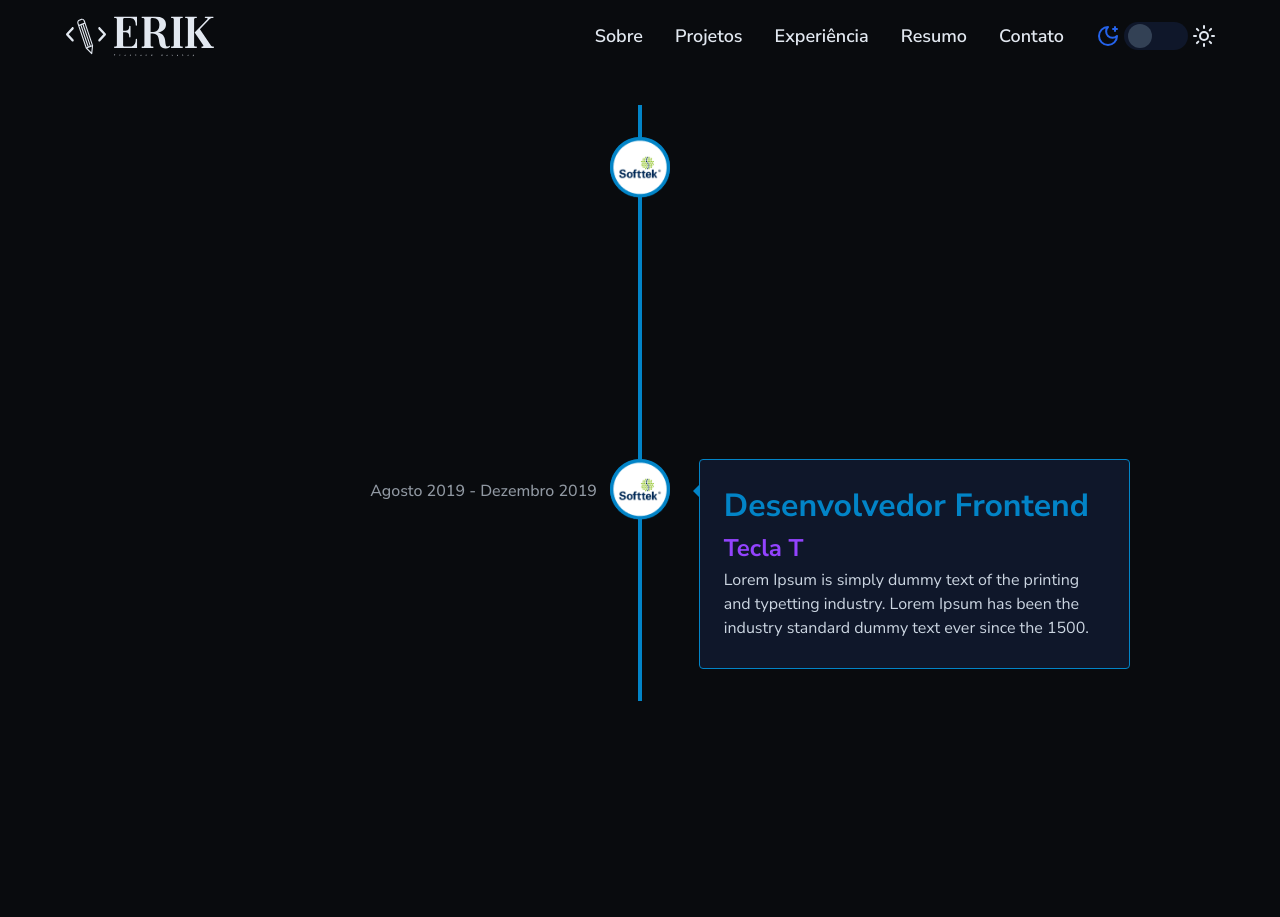
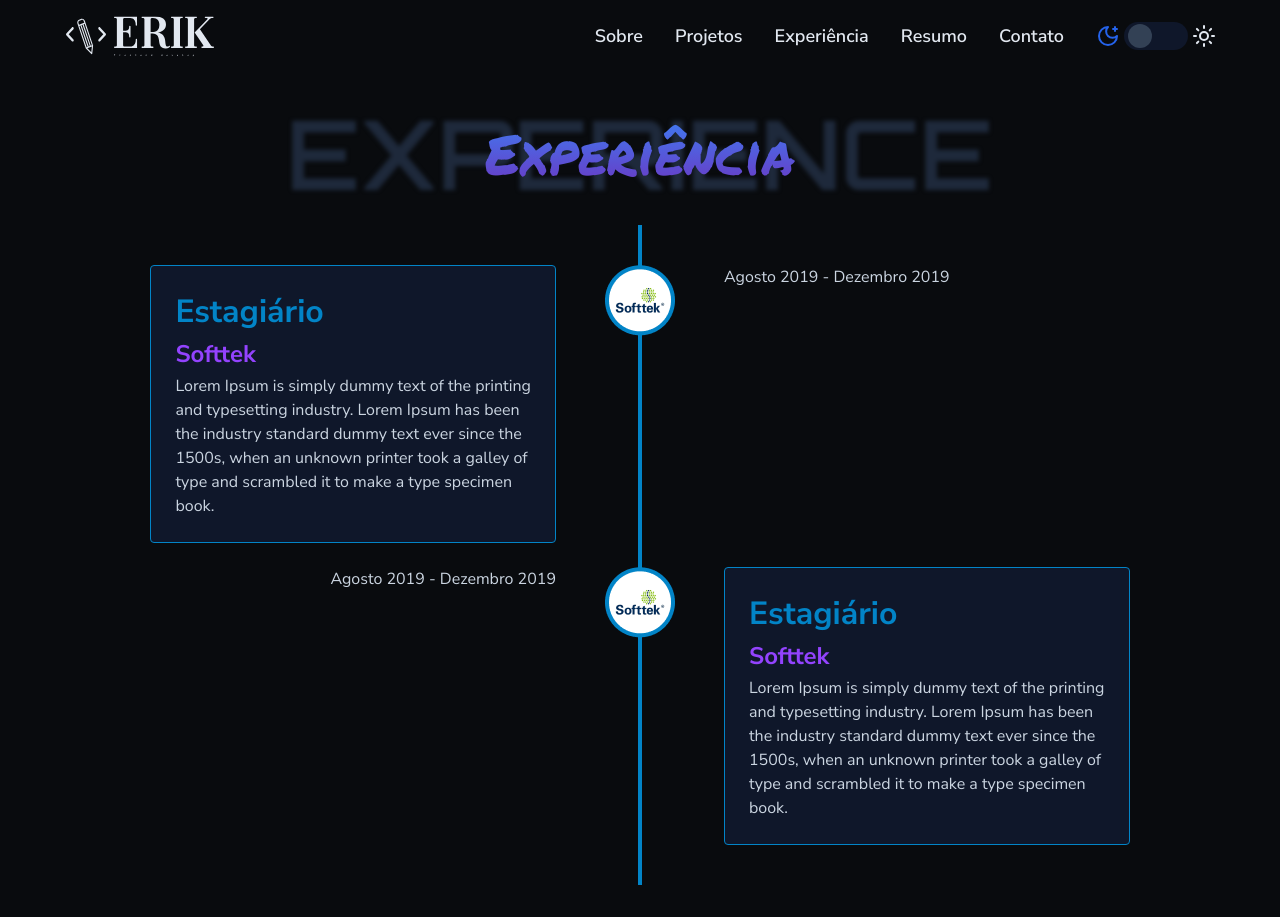
Before and after one commit to erik-ferreira/portfolio, a Next.js app: page / in a window 1280 px wide. Before the commit the page ends 800 px from the top, so only its background shows below. Built offline with nearby package versions, Linux system fonts and the light colour scheme.

Commit message:
create component Experience

```diff
--- /dev/null
+++ b/src/components/Experience.tsx
@@ -0,0 +1,51 @@
+import Image from "next/image"
+import { ComponentProps } from "react"
+
+import { twMerge } from "@/utils/twMerge"
+
+interface ExperienceProps extends ComponentProps<"div"> {}
+
+export function Experience({ className, ...rest }: ExperienceProps) {
+  return (
+    <div
+      className={twMerge("grid grid-cols-2 gap-42 relative group", className)}
+      {...rest}
+    >
+      <Image
+        src="/experiences/softtek.png"
+        width={70}
+        height={70}
+        alt="icon experience"
+        className="absolute left-1/2 top-0 -translate-x-1/2"
+      />
+
+      <div
+        className={twMerge(
+          "flex flex-col gap-1 p-6 bg-section rounded border border-sky-600",
+          "group-even:order-2"
+        )}
+      >
+        <h3 className="text-3.5xl leading-snug text-sky-600 font-bold">
+          Estagiário
+        </h3>
+        <h4 className="text-2xl text-violet-300 font-bold">Softtek</h4>
+
+        <span className="w-full text-slate-300">
+          Lorem Ipsum is simply dummy text of the printing and typesetting
+          industry. Lorem Ipsum has been the industry standard dummy text ever
+          since the 1500s, when an unknown printer took a galley of type and
+          scrambled it to make a type specimen book.
+        </span>
+      </div>
+
+      <time
+        className={twMerge(
+          "h-fit text-slate-300",
+          "group-even:order-1 group-even:text-right"
+        )}
+      >
+        Agosto 2019 - Dezembro 2019
+      </time>
+    </div>
+  )
+}
--- a/src/components/page/Experiences.tsx
+++ b/src/components/page/Experiences.tsx
@@ -1,70 +1,27 @@
-"use client"
+import { Title } from "@/components/Title"
+import { Experience } from "@/components/Experience"
 
-import { User } from "lucide-react"
-import Image from "next/image"
-import {
-  VerticalTimeline,
-  VerticalTimelineElement,
-} from "react-vertical-timeline-component"
-
-import { Title } from "@/components/Title"
-
+import { twMerge } from "@/utils/twMerge"
 import { experiences } from "@/defaults/experiences"
-
-import "react-vertical-timeline-component/style.min.css"
 
 interface ExperiencesProps {}
 
 export function Experiences({ ...rest }: ExperiencesProps) {
   return (
     <div className="max-w-content w-content mx-auto flex flex-col items-center gap-6 p-8">
-      {/* <Title label="Experiência" labelBackground="Experience" /> */}
+      <Title label="Experiência" labelBackground="Experience" />
 
-      <VerticalTimeline lineColor="#0284c7">
+      <div
+        className={twMerge(
+          "w-[90%] py-10 space-y-6 relative",
+          "before:w-1 before:h-full before:content-normal before:bg-sky-600",
+          "before:absolute before:left-1/2 before:top-0 before:-translate-x-1/2"
+        )}
+      >
         {experiences.map((experience) => (
-          <VerticalTimelineElement
-            key={experience.id}
-            visible
-            contentStyle={{
-              backgroundColor: "#0F172A",
-              padding: 24,
-              borderRadius: 4,
-              borderWidth: 1,
-              borderColor: "#0284c7",
-              boxShadow: `0px 0px 0px 0px`,
-              display: "flex",
-              flexDirection: "column",
-              gap: "4px",
-            }}
-            contentArrowStyle={{ borderRight: "7px solid #0284c7" }}
-            date={experience.date}
-            icon={
-              <Image
-                src={experience.image}
-                width={70}
-                height={70}
-                alt="icon experience"
-              />
-            }
-            iconStyle={{
-              boxShadow: `0px 0px 0px 0px #0284c7`,
-              background: "#0284c7",
-            }}
-            dateClassName="text-slate-300"
-          >
-            <h3 className="text-3.5xl leading-snug text-sky-600 font-bold">
-              {experience.office}
-            </h3>
-            <h4 className="text-2xl text-violet-300 font-bold">
-              {experience.company}
-            </h4>
-
-            <span className="w-full text-slate-300">
-              {experience.description}
-            </span>
-          </VerticalTimelineElement>
+          <Experience key={experience.id} />
         ))}
-      </VerticalTimeline>
+      </div>
     </div>
   )
 }
--- a/tailwind.config.ts
+++ b/tailwind.config.ts
@@ -172,6 +172,10 @@ const config: Config = {
       animation: {
         slider: "scroll 40s linear infinite",
       },
+
+      gap: {
+        42: "10.5rem",
+      },
     },
   },
   plugins: [],
```
